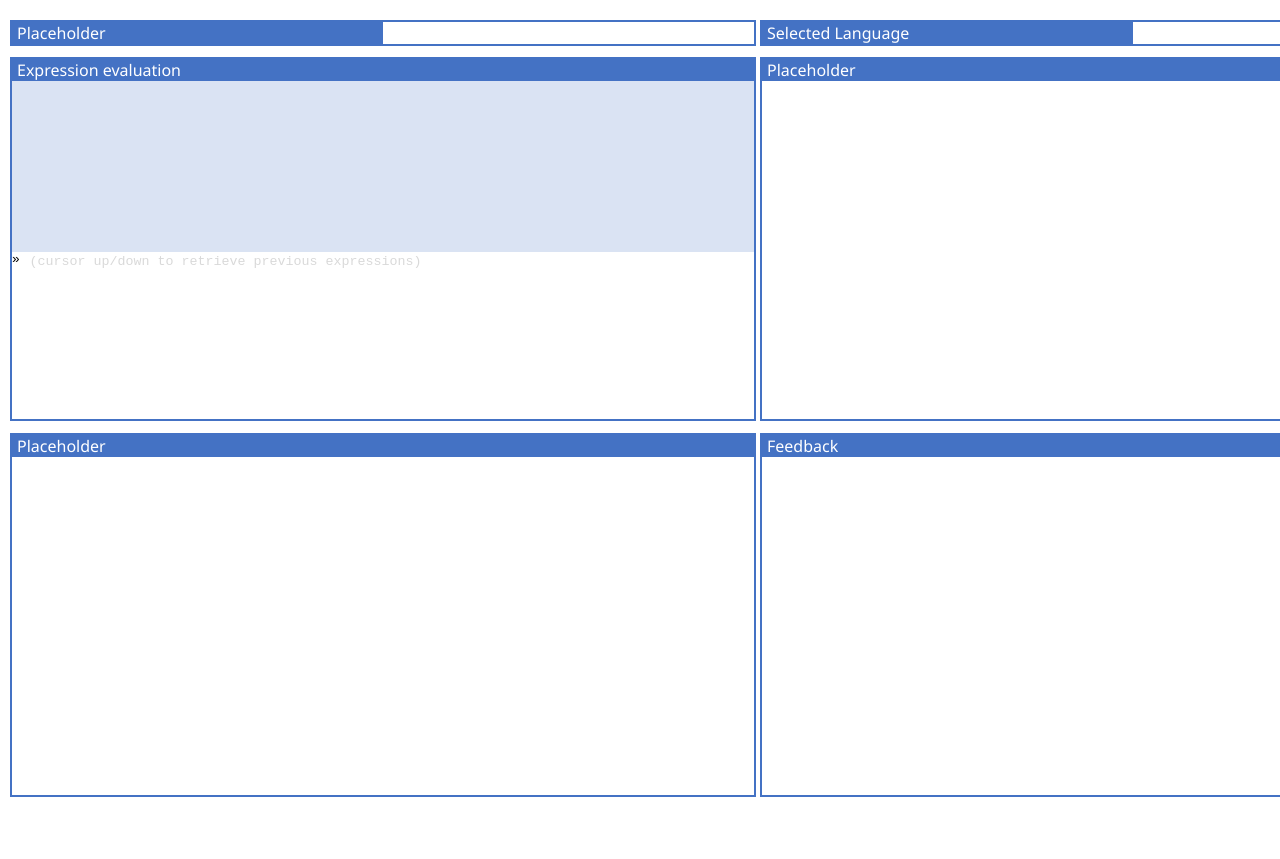
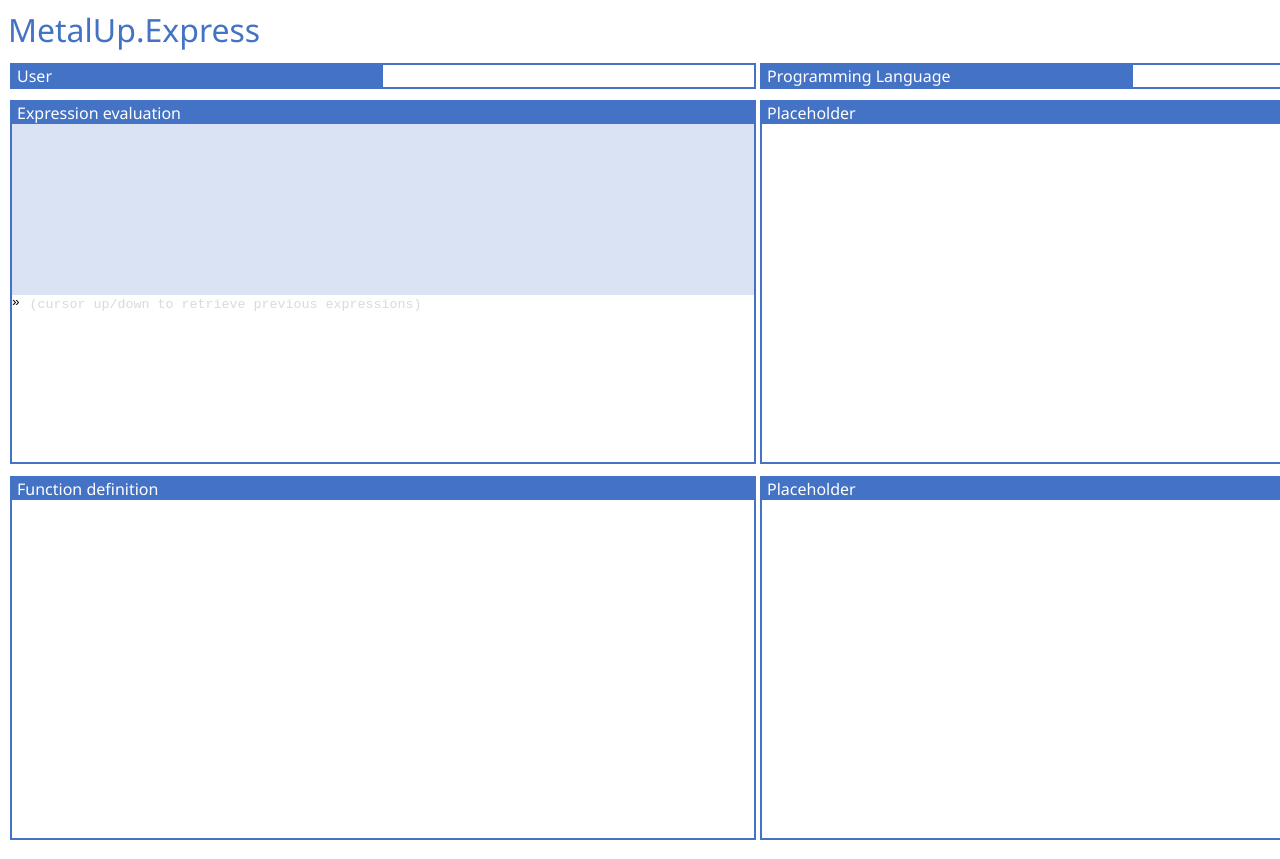
Before and after one commit to MetalUp/Express, an Angular app in the folder Client/: page / in a window 1280 px wide. Shown: the top 859 px of the page. Before the commit the page ends 816 px from the top, so only its background shows below. Built offline with nearby package versions, Linux system fonts and the light colour scheme; no server answers.

Commit message:
#1 more styling

```diff
--- a/Client/src/app/expression-evaluation/expression-evaluation.component.css
+++ b/Client/src/app/expression-evaluation/expression-evaluation.component.css
@@ -1,3 +1,8 @@
+.masthead {
+    font-size: 24pt;
+    color:  #4472C4;;
+}
+
 div.ile {
     display: flex;
     flex-flow: row;
--- a/Client/src/app/expression-evaluation/expression-evaluation.component.html
+++ b/Client/src/app/expression-evaluation/expression-evaluation.component.html
@@ -1,7 +1,8 @@
+<div class="masthead">MetalUp.Express</div>
 <div class="ile">
-    <div class="column" >
+    <div class="column left" >
         <div class="info">
-            <div class="title">Placeholder</div>
+            <div class="title">User</div>
             <div class="data"></div>
         </div>
         <div class="pane">
@@ -9,7 +10,7 @@
             <div class="pane-body">
                 <div class="half-pane previous">
                     <div class="expression">
-                        <span class="prompt" *ngIf="previousExpression">&#187;&nbsp;</span>
+                        <span *ngIf="previousExpression">&#187;&nbsp;</span>
                         <textarea readonly rows="2">{{previousExpression}}</textarea>
                     </div>
                     <div class="result">
@@ -18,7 +19,7 @@
                 </div>
                 <div class="half-pane">
                     <div class="expression">
-                        <span class="prompt">&#187;&nbsp;</span>
+                        <span>&#187;&nbsp;</span>
                         <textarea
                             placeholder="(cursor up/down to retrieve previous expressions)"
                             rows="10"
@@ -34,19 +35,19 @@
             </div>
         </div>
         <div class="pane">
-            <div class="pane-header">Placeholder</div>
+            <div class="pane-header">Function definition</div>
         </div>
     </div>
-    <div class="column" >
+    <div class="column right" >
         <div class="info">
-            <div class="title">Selected Language</div>
+            <div class="title">Programming Language</div>
             <div class="data">{{selectedLanguage}}</div>
         </div>
         <div class="pane">
             <div class="pane-header">Placeholder</div>
         </div>
         <div class="pane">
-            <div class="pane-header">Feedback</div>
+            <div class="pane-header">Placeholder</div>
         </div>
     </div>
 </div>
```
Also changed, not shown: 2 other files (tests, documents, lock files or other folders).
